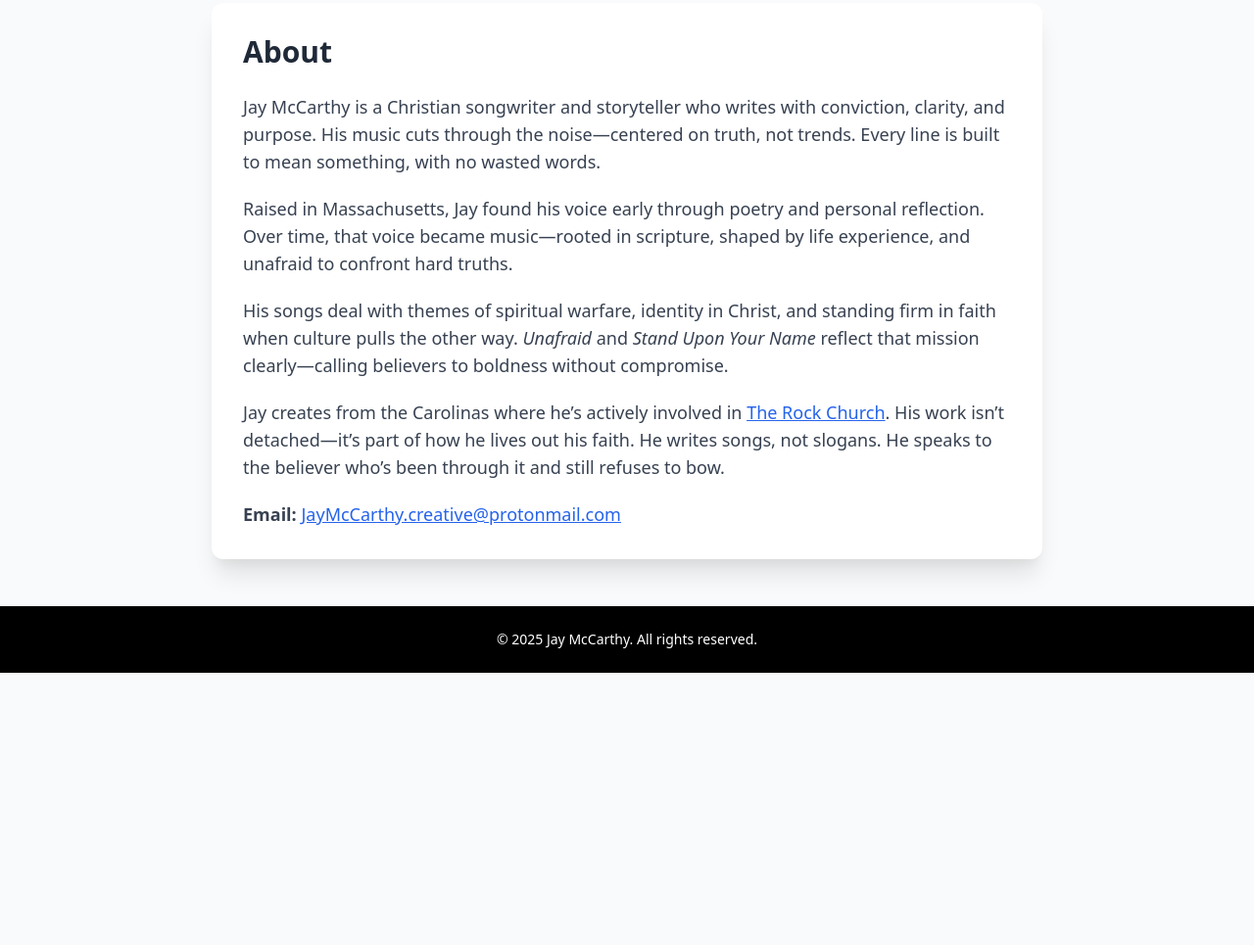
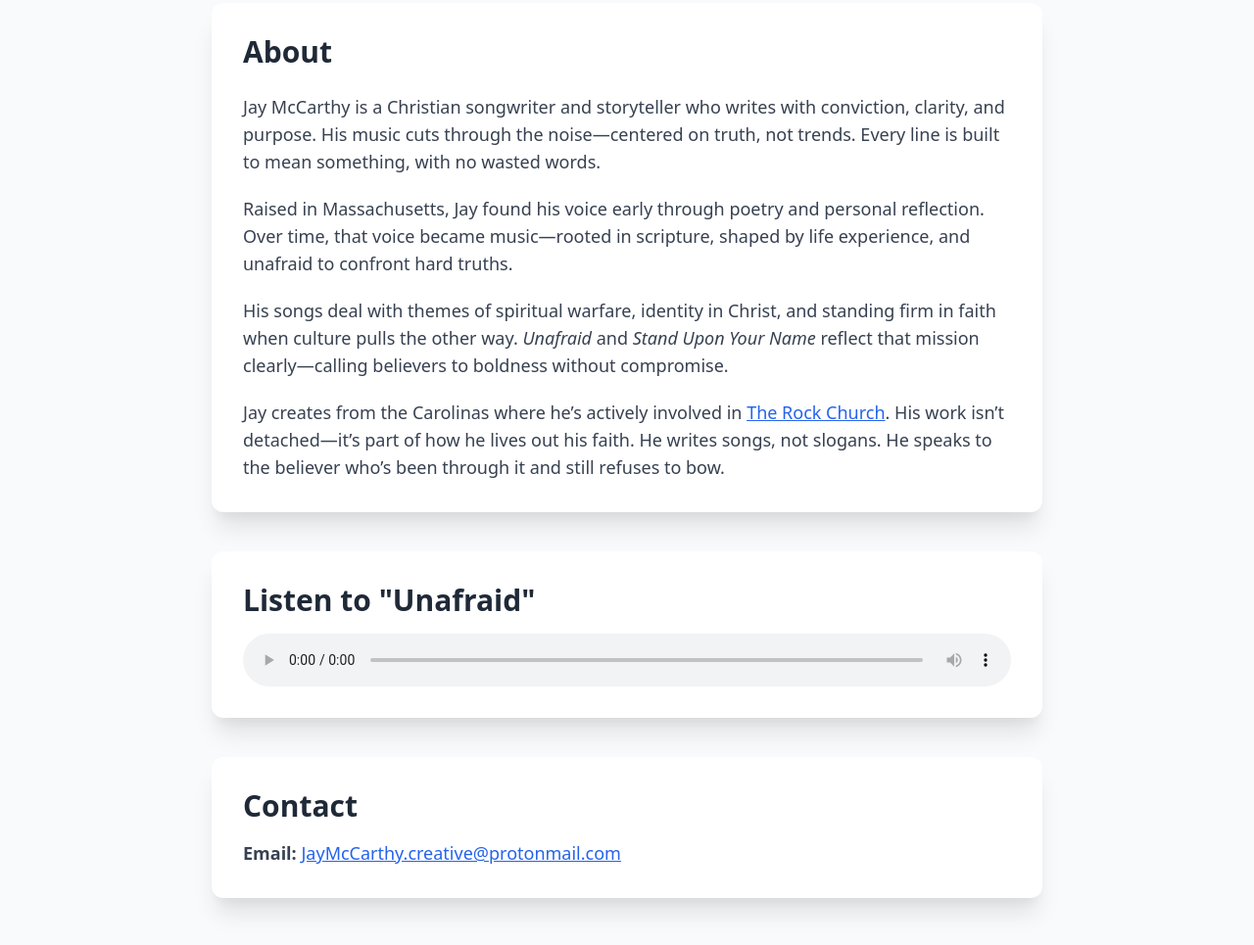
Before and after one commit to Jaymccarthymusic/jaymccarthymusic.github.io, a plain HTML site: page index.html in a window 1280 px wide. Shown: the part 185-1150 px from the top of the page at 98% size. Before the commit the page ends 872 px from the top, so only its background shows below. Drawn offline with nearby package versions, Linux system fonts and the light colour scheme.

Commit message:
Update index.html

```diff
--- a/index.html
+++ b/index.html
@@ -16,9 +16,10 @@
     </div>
   </header>
 
-  <!-- About Section -->
   <main class="max-w-4xl mx-auto py-12 px-6">
-    <section class="bg-white shadow-xl rounded-xl p-8">
+
+    <!-- About Section -->
+    <section class="bg-white shadow-xl rounded-xl p-8 mb-10">
       <h2 class="text-3xl font-bold mb-6 text-gray-800">About</h2>
       <div class="space-y-5 text-lg text-gray-700">
         <p>
@@ -33,17 +34,27 @@
         <p>
           Jay creates from the Carolinas where he’s actively involved in <a href="https://www.rockc3.com" class="text-blue-600 underline" target="_blank">The Rock Church</a>. His work isn’t detached—it’s part of how he lives out his faith. He writes songs, not slogans. He speaks to the believer who’s been through it and still refuses to bow.
         </p>
-        <p>
-          <strong>Email:</strong> <a href="mailto:JayMcCarthy.creative@protonmail.com" class="text-blue-600 underline">JayMcCarthy.creative@protonmail.com</a>
-        </p>
       </div>
     </section>
+
+    <!-- Music Section -->
+    <section class="bg-white shadow-xl rounded-xl p-8 mb-10">
+      <h2 class="text-3xl font-bold mb-4 text-gray-800">Listen to "Unafraid"</h2>
+      <audio controls class="w-full">
+        <source src="Unafraid.mp3" type="audio/mpeg">
+        Your browser does not support the audio element.
+      </audio>
+    </section>
+
+    <!-- Contact Section -->
+    <section class="bg-white shadow-xl rounded-xl p-8">
+      <h2 class="text-3xl font-bold mb-4 text-gray-800">Contact</h2>
+      <p class="text-lg text-gray-700">
+        <strong>Email:</strong> <a href="mailto:JayMcCarthy.creative@protonmail.com" class="text-blue-600 underline">JayMcCarthy.creative@protonmail.com</a>
+      </p>
+    </section>
+
   </main>
-
-  <!-- Footer -->
-  <footer class="bg-black text-white py-6 text-center text-sm">
-    &copy; 2025 Jay McCarthy. All rights reserved.
-  </footer>
 
 </body>
 </html>
```
